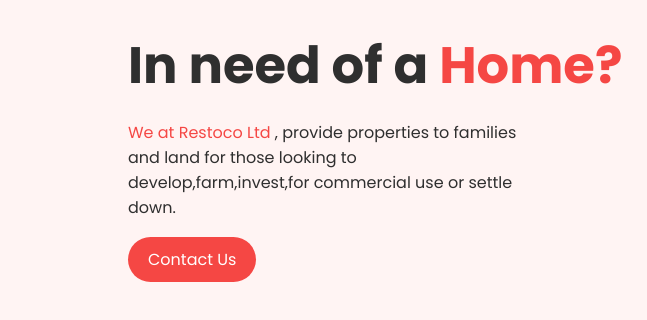
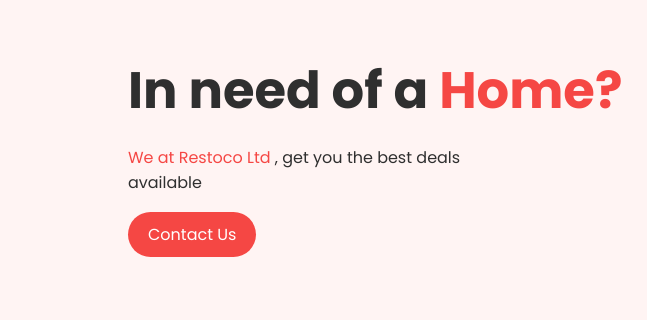
Before and after one commit to venus714/restoco, a plain HTML site: page index.html in a window 1280 px wide. Shown: the part 294-614 px from the top of the page, 0-647 px from the left. Drawn offline with nearby package versions, Linux system fonts and the light colour scheme.

Commit message:
finasl commit

```diff
--- a/index.html
+++ b/index.html
@@ -32,7 +32,7 @@
         <div class="home-text">
             <h3></h3>
             <h1><br/>In need of a <span>Home?</span> <br /> <span></span></h1>
-                <p><span>We at Restoco Ltd </span>, provide properties to families and land for those looking to develop,farm,invest,for commercial use or settle down.</p>
+            <p><span>We at Restoco Ltd </span>, get you the best deals available</p>
                 <a href="#contact" class="btn">Contact Us</a>
         </div>
 
@@ -50,7 +50,7 @@
             <div className="aboutUs_content">
               <div className="aboutUs_card">
                 <h3>What is Restoco?</h3>
-                <p>Restoco Limited. This is a company that provide properties to families and land for those looking to develop,farm,invest,for commercial use or settle down.</p>
+                 <p>Restoco Limited. This is a company that provide properties to families and land for those looking to develop,farm,invest,for commercial use or settle down.</p>
               </div>
               <!-- <div className="aboutUs_card">
                 <h3>Is my data safe?</h3>
```
